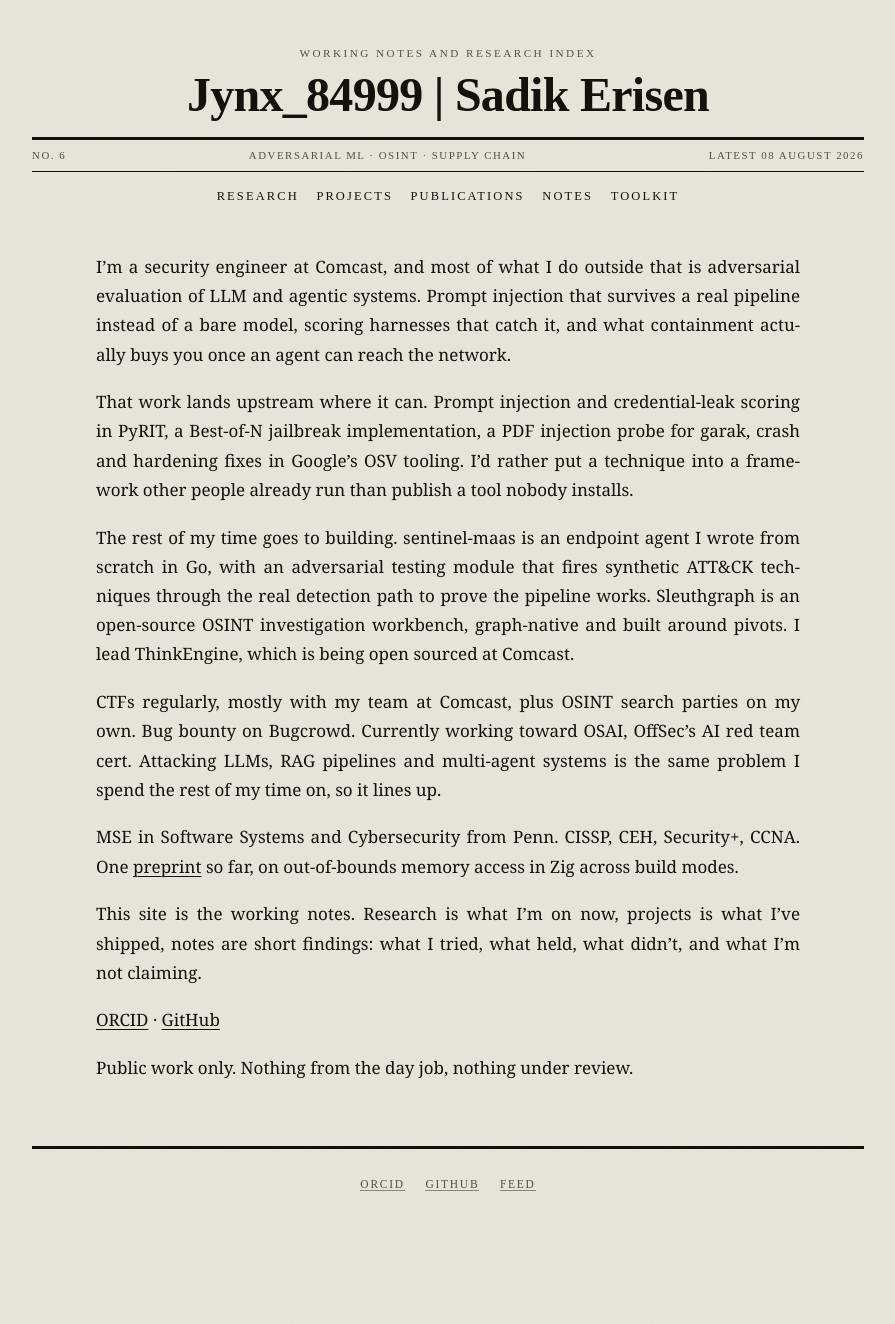
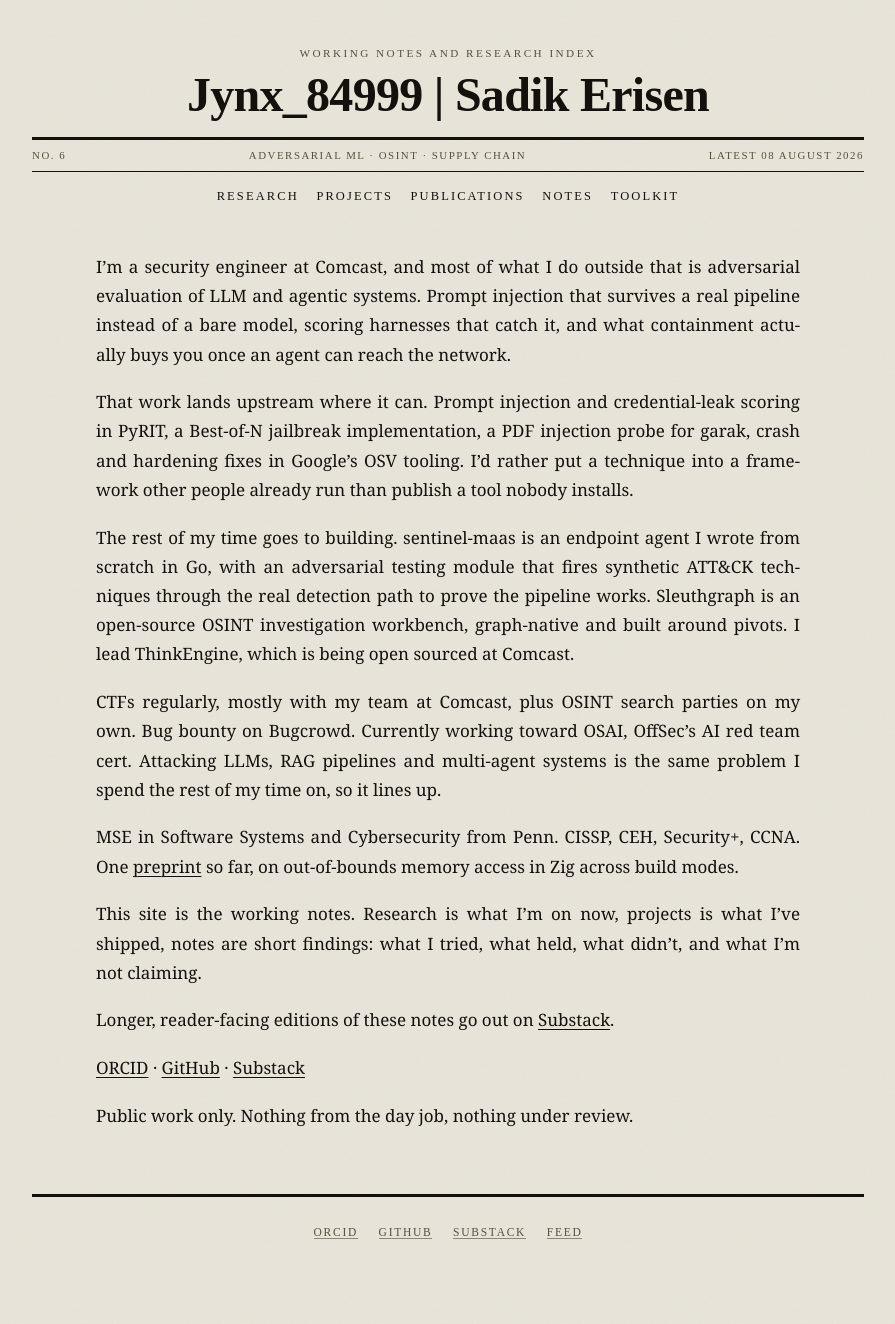
Before and after one commit to francose/hub, a Jekyll site: the page built from index.md, in a window 1280 px wide. Shown: the whole page, without its empty margins (192-1087 px from the left). Built offline with Jekyll 4.4.1, drawn with Linux system fonts in a browser that asks for light colours; before the commit the page ends 1277 px from its top, so only the background shows below that.

Commit message:
Point readers at Substack from the bio, footer and Best-of-N note

```diff
--- a/_layouts/default.html
+++ b/_layouts/default.html
@@ -44,6 +44,7 @@
   <p>
     <a href="https://orcid.org/0009-0006-9637-6345">ORCID</a>
     <a href="https://github.com/francose">GitHub</a>
+    <a href="https://jynx84999.substack.com/">Substack</a>
     <a href="{{ '/feed.xml' | relative_url }}">Feed</a>
   </p>
 </footer>
--- a/index.md
+++ b/index.md
@@ -33,7 +33,11 @@ This site is the working notes. Research is what I'm on now, projects is what
 I've shipped, notes are short findings: what I tried, what held, what didn't,
 and what I'm not claiming.
 
+Longer, reader-facing editions of these notes go out on
+[Substack](https://jynx84999.substack.com/).
+
 [ORCID](https://orcid.org/0009-0006-9637-6345) ·
-[GitHub](https://github.com/francose)
+[GitHub](https://github.com/francose) ·
+[Substack](https://jynx84999.substack.com/)
 
 Public work only. Nothing from the day job, nothing under review.
```
Also changed, not shown: _posts/2026-07-27-best-of-n-asr-scaling.md (+5 -0 lines).
